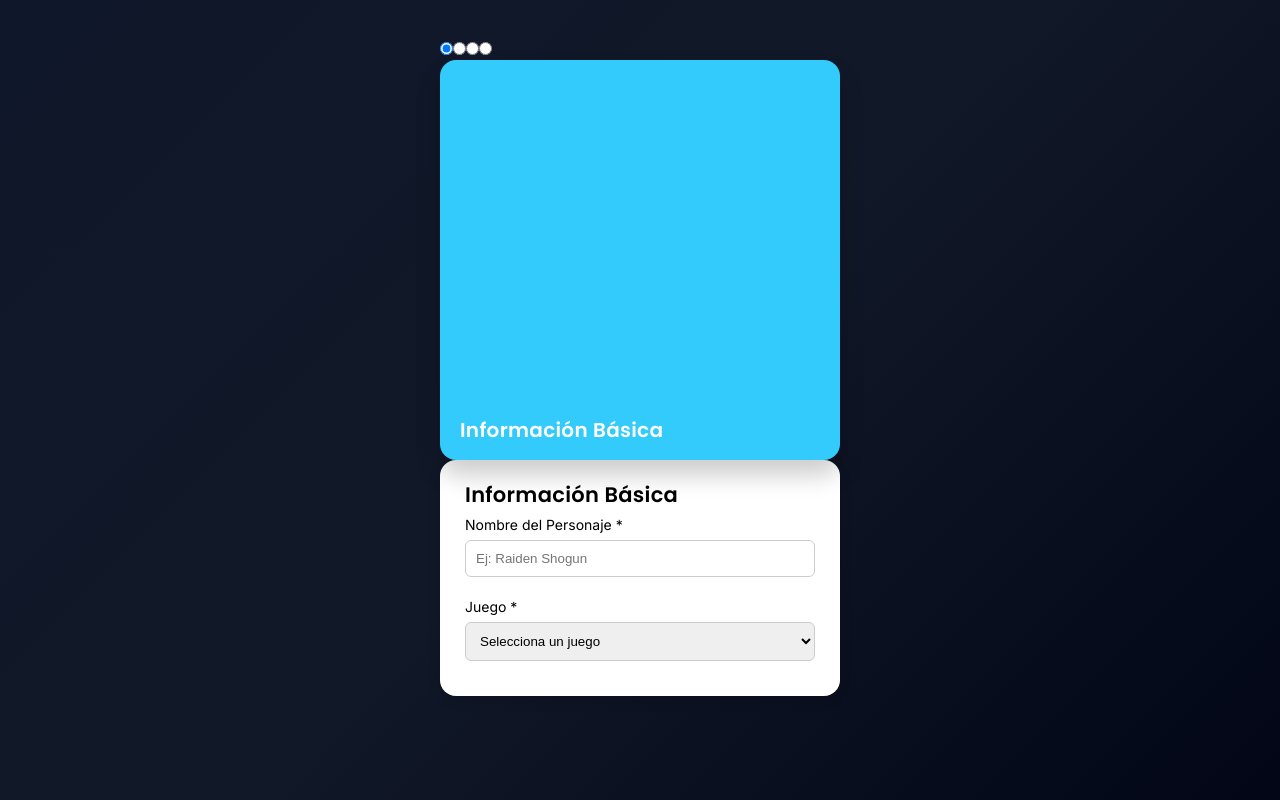
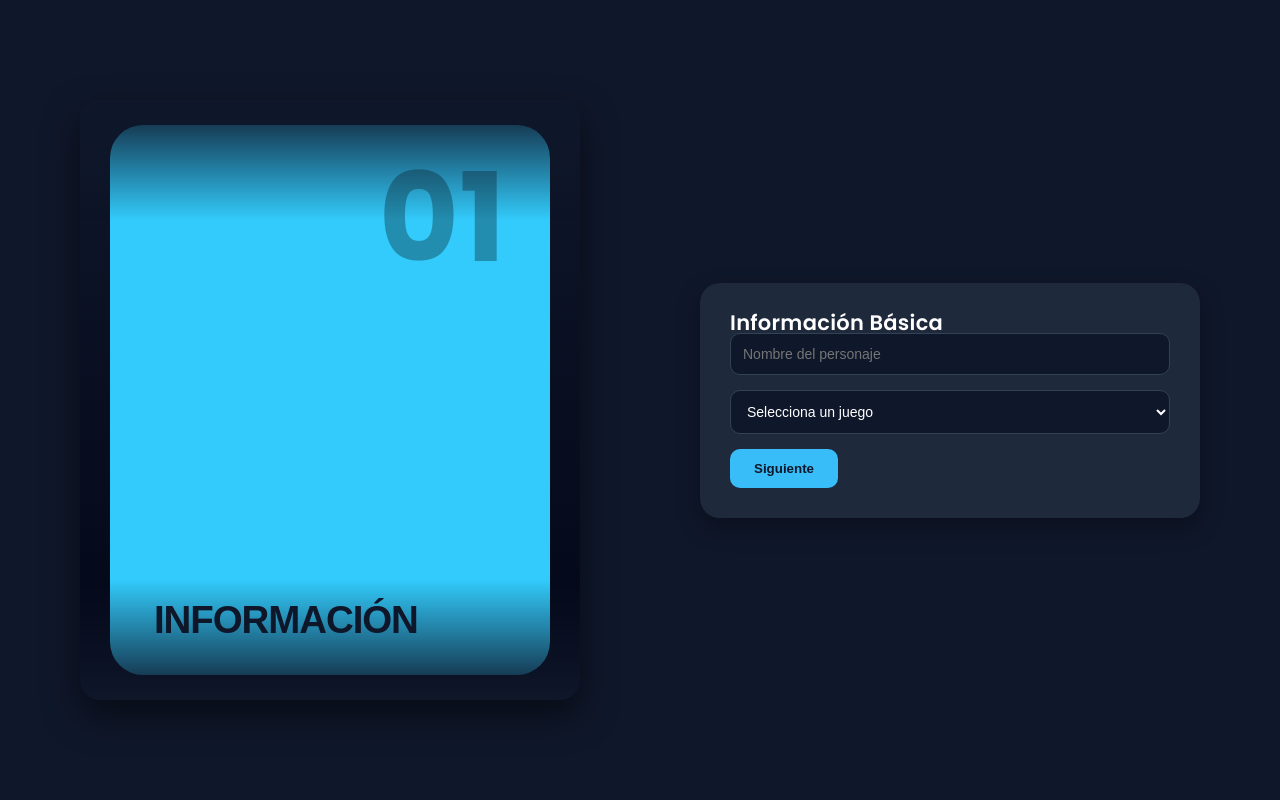
Before and after one commit to marcomorales-web/web-octavo-AdolfoCruz, an Angular app: page /creacion-build in a window 1280 px wide. Built offline with nearby package versions, Linux system fonts and the light colour scheme.

Commit message:
Actualizacion

```diff
--- a/package.json
+++ b/package.json
@@ -34,7 +34,10 @@
     "@angular/platform-server": "^21.1.0",
     "@angular/router": "^21.1.0",
     "@angular/ssr": "^21.1.2",
+    "@apollo/client": "^4.1.6",
+    "apollo-angular": "^13.0.0",
     "express": "^5.1.0",
+    "graphql": "^16.13.2",
     "rxjs": "~7.8.0",
     "tslib": "^2.3.0"
   },
--- a/src/app/app.config.ts
+++ b/src/app/app.config.ts
@@ -1,7 +1,7 @@
 import { ApplicationConfig, provideBrowserGlobalErrorListeners } from '@angular/core';
 import { provideRouter } from '@angular/router';
 import { provideClientHydration, withEventReplay } from '@angular/platform-browser';
-import { provideHttpClient } from '@angular/common/http';
+import { provideHttpClient, withFetch } from '@angular/common/http';
 import { provideAnimations } from '@angular/platform-browser/animations';
 
 import { routes } from './app.routes';
@@ -11,6 +11,7 @@ export const appConfig: ApplicationConfig = {
     provideBrowserGlobalErrorListeners(),
     provideRouter(routes),
     provideClientHydration(withEventReplay()),
-    provideAnimations()
+    provideAnimations(),
+    provideHttpClient(withFetch())
   ]
 };
--- a/src/app/auth/login/login.html
+++ b/src/app/auth/login/login.html
@@ -9,7 +9,7 @@
   <div class="circle circle-two"></div>
 
   <div class="form-container">
-    <form (submit)="$event.preventDefault()">
+    <form (ngSubmit)="onLogin()">
       <input type="email" placeholder="Ingrese su correo" [(ngModel)]="correo" name="correo" />
 
       <input
@@ -24,7 +24,7 @@
         <a routerLink="/recuperar-contrasena" class="link"> Recuperar contraseña </a>
       </p>
 
-      <button class="btn-sesion" (click)="onLogin()">Iniciar Sesión</button>
+      <button type="submit" class="btn-sesion">Iniciar Sesión</button>
 
       <p class="registro">
         ¿No tienes cuenta?
--- a/src/app/auth/registro/registro.html
+++ b/src/app/auth/registro/registro.html
@@ -10,7 +10,7 @@
     <div class="circle circle-two"></div>
 
     <div class="form-container">
-      <form (submit)="$event.preventDefault()">
+      <form (ngSubmit)="registrar()">
         <input
           type="text"
           placeholder="Ingrese su nombre"
@@ -54,9 +54,9 @@
         />
 
         <div class="botones">
-          <button class="btn-gamer" routerLink="/login">Regresar</button>
+          <button type="button" class="btn-gamer" routerLink="/login">Regresar</button>
 
-          <button class="btn-gamer" (click)="registrar()">Registrarte</button>
+          <button type="submit" class="btn-gamer">Registrarte</button>
         </div>
       </form>
     </div>
--- a/src/app/pages/creacion-build/creacion-build.css
+++ b/src/app/pages/creacion-build/creacion-build.css
@@ -2,152 +2,164 @@
   display: flex;
   gap: 40px;
   padding: 40px;
+  background: #0f172a;
+  min-height: 100vh;
+  color: white;
+  font-family: sans-serif;
+  box-sizing: border-box;
 }
 
-.left-column {
+
+.left-column,
+.right-column {
   flex: 1;
-  position: relative;
-  perspective: 1200px;
+  display: flex;
+  justify-content: center;
+  align-items: center;
 }
 
-#wrap {
-  width: 400px;
-  height: 400px;
+.cards-container {
+  width: 500px;
+  height: 600px;
   position: relative;
-  margin: auto;
-  transform-style: preserve-3d;
+  overflow: hidden;
+  border-radius: 20px;
+  background: linear-gradient(to bottom, #0f172a, #020617);
+  box-shadow: 0 15px 35px rgba(0,0,0,0.5);
 }
 
-.innerwrap {
+.wheel {
+  display: flex;
+  flex-direction: column;
+  align-items: center;
+  position: absolute;
   width: 100%;
-  height: 100%;
-  position: relative;
-}
-
-.cards {
-  width: 100%;
-  height: 100%;
-  position: relative;
+  left: 0;
+  top: 0;
+  transition: top 0.6s cubic-bezier(0.4, 0, 0.2, 1);
 }
 
 .cardwrap {
-  position: absolute;
   width: 100%;
-  height: 100%;
-  transition: transform 0.6s ease, opacity 0.6s ease;
+  height: 600px;
+  display: flex;
+  justify-content: center;
+  align-items: center;
 }
 
 .card {
-  width: 100%;
-  height: 100%;
-  border-radius: 16px;
-  background: #32cbfb;
+  width: 400px;
+  height: 500px;
+  border-radius: 30px;
+  padding: 40px;
+
   display: flex;
-  align-items: flex-end;
-  padding: 20px;
-  box-shadow: 0 15px 25px rgba(0,0,0,0.2);
-  color: #fff;
+  flex-direction: column;
+  justify-content: space-between;
+
+  background: #334155;
+  opacity: 0.1;
+  transition: transform 0.4s ease, opacity 0.4s ease;
+  box-sizing: border-box;
+  position: relative;
+  transform: perspective(1000px) rotateX(10deg);
 }
 
-.card .inner h1 {
+.card h2 {
   margin: 0;
-  font-size: 20px;
+  font-size: 8em;
+  font-weight: 900;
+  color: rgba(0,0,0,0.5);
+  text-align: right;
+  line-height: 0.8;
 }
 
-.card .text p {
-  font-size: 14px;
-  margin-top: 10px;
+.card p {
+  margin: 0;
+  font-size: 2.5em;
+  font-weight: bold;
+  text-transform: uppercase;
+  letter-spacing: -1px;
 }
 
-.cardwrap {
-  opacity: 0;
-  transform: translateX(100%);
+.card.active {
+  opacity: 1;
+  z-index: 10;
+  transform: perspective(1000px) rotateX(0deg) scale(1.1);
 }
 
-#card1:checked ~ .innerwrap .cards .cardwrap:nth-child(1),
-#card2:checked ~ .innerwrap .cards .cardwrap:nth-child(2),
-#card3:checked ~ .innerwrap .cards .cardwrap:nth-child(3),
-#card4:checked ~ .innerwrap .cards .cardwrap:nth-child(4) {
-  opacity: 1;
-  transform: translateX(0);
-  z-index: 10;
+
+.cards-container::before,
+.cards-container::after {
+  content: '';
+  position: absolute;
+  width: 100%;
+  height: 120px;
+  left: 0;
+  z-index: 20;
+  pointer-events: none;
 }
 
-/* Flechas */
-.arrow {
-  position: absolute;
-  top: 50%;
-  transform: translateY(-50%);
-  font-size: 32px;
-  cursor: pointer;
-  color: #111827;
-  z-index: 100;
+.cards-container::before {
+  top: 0;
+  background: linear-gradient(to bottom, #0f172a 0%, transparent 100%);
 }
 
-.arrow.prev {
-  left: -50px;
+.cards-container::after {
+  bottom: 0;
+  background: linear-gradient(to top, #0f172a 0%, transparent 100%);
 }
 
-.arrow.next {
-  right: -50px;
+.cardwrap:nth-child(1) .card { background: #32cbfb; color: #0f172a; }
+.cardwrap:nth-child(2) .card { background: #fc3359; color: white; }
+.cardwrap:nth-child(3) .card { background: #fefb3a; color: #0f172a; }
+.cardwrap:nth-child(4) .card { background: #34d399; color: #0f172a; }
+.cardwrap:nth-child(odd) .card h2 { color: rgba(0,0,0,0.3); }
+.cardwrap:nth-child(even) .card h2 { color: rgba(0,0,0,0.4); }
+
+.form-step {
+  background: #1e293b;
+  padding: 30px;
+  border-radius: 20px;
+  width: 100%;
+  max-width: 500px;
+  box-shadow: 0 10px 25px rgba(0,0,0,0.3);
 }
 
-.right-column {
-  flex: 1;
+input, select, textarea {
+  width: 100%;
+  padding: 12px;
+  margin-bottom: 15px;
+  border-radius: 10px;
+  border: 1px solid #334155;
+  background: #0f172a;
+  color: white;
+  font-size: 1em;
+  box-sizing: border-box;
 }
 
-.form-step {
-  display: none;
+textarea {
+  resize: vertical;
+  min-height: 120px;
 }
 
-#card1:checked ~ .right-column #form1,
-#card2:checked ~ .right-column #form2,
-#card3:checked ~ .right-column #form3,
-#card4:checked ~ .right-column #form4 {
-  display: block;
+button {
+  padding: 12px 24px;
+  border-radius: 10px;
+  border: none;
+  background: #38bdf8;
+  color: #0f172a;
+  font-weight: bold;
+  cursor: pointer;
+  transition: background 0.3s;
 }
 
-form section {
-  background: #fff;
-  padding: 25px;
-  border-radius: 16px;
-  box-shadow: 0 4px 12px rgba(0,0,0,0.15);
+button:hover {
+  background: #0ea5e9;
 }
 
-form label {
-  display: block;
-  margin: 10px 0 5px;
-  font-size: 14px;
+.nav-buttons {
+  display: flex;
+  justify-content: space-between;
+  margin-top: 20px;
 }
-
-form input, form select, form textarea {
-  width: 100%;
-  padding: 10px;
-  border-radius: 6px;
-  border: 1px solid #ccc;
-  margin-bottom: 10px;
-}
-
-form textarea {
-  resize: none;
-}
-
-/* Responsive */
-@media(max-width: 900px){
-  .build-page {
-    flex-direction: column;
-  }
-
-  .arrow.prev {
-    left: 10px;
-  }
-
-  .arrow.next {
-    right: 10px;
-  }
-
-  #wrap {
-    width: 100%;
-    height: 250px;
-  }
-}
--- a/src/app/pages/creacion-build/creacion-build.html
+++ b/src/app/pages/creacion-build/creacion-build.html
@@ -1,73 +1,69 @@
 <div class="build-page">
   <div class="left-column">
-    <div id="wrap">
-      <!-- Radios para control -->
-      <input type="radio" name="rad" class="trigger" id="card1" checked />
-      <input type="radio" name="rad" class="trigger" id="card2" />
-      <input type="radio" name="rad" class="trigger" id="card3" />
-      <input type="radio" name="rad" class="trigger" id="card4" />
+    <div class="cards-container">
 
-      <div class="innerwrap">
-        <div class="cards">
-          <div class="cardwrap">
-            <div class="card"><div class="inner"><h1>Información Básica</h1></div></div>
-          </div>
-          <div class="cardwrap">
-            <div class="card"><div class="inner"><h1>Artefactos / Equipamiento</h1></div></div>
-          </div>
-          <div class="cardwrap">
-            <div class="card"><div class="inner"><h1>Estadísticas</h1></div></div>
-          </div>
-          <div class="cardwrap">
-            <div class="card"><div class="inner"><h1>Notas y Consejos</h1></div></div>
+      <div class="wheel" [style.top]="-(currentStep * 600) + 'px'">
+
+        <div class="cardwrap" *ngFor="let card of cards; let i = index">
+
+          <div class="card" [class.active]="i === currentStep">
+
+            <h2>0{{ i + 1 }}</h2>
+            <p>{{ card }}</p>
+
           </div>
         </div>
+
       </div>
-
-      <!-- Forms dentro del wrap -->
-      <div class="right-column">
-        <form id="buildForm">
-          <section class="form-step" id="form1">
-            <h2>Información Básica</h2>
-            <div>
-              <label>Nombre del Personaje *</label>
-              <input type="text" placeholder="Ej: Raiden Shogun" />
-            </div>
-            <div>
-              <label>Juego *</label>
-              <select>
-                <option value="">Selecciona un juego</option>
-                <option>Genshin Impact</option>
-                <option>Honkai Star Rail</option>
-                <option>7 Deadly Sins</option>
-              </select>
-            </div>
-          </section>
-
-          <section class="form-step" id="form2">
-            <h2>Artefactos / Equipamiento</h2>
-            <div>
-              <input type="text" placeholder="Slot (Ej: Flower)" />
-              <input type="text" placeholder="Nombre del Set" />
-              <input type="text" placeholder="Stat principal" />
-            </div>
-          </section>
-
-          <section class="form-step" id="form3">
-            <h2>Estadísticas</h2>
-            <div>
-              <input type="text" placeholder="Nombre (Ej: CRIT Rate)" />
-              <input type="text" placeholder="Valor (Ej: 65%)" />
-            </div>
-          </section>
-
-          <section class="form-step" id="form4">
-            <h2>Notas y Consejos</h2>
-            <textarea rows="6" placeholder="Escribe consejos, prioridades de stats..."></textarea>
-          </section>
-        </form>
-      </div>
-
     </div>
   </div>
+
+  <div class="right-column">
+    <section *ngIf="currentStep === 0" class="form-step">
+      <h2>Información Básica</h2>
+      <input [(ngModel)]="personaje" placeholder="Nombre del personaje" />
+      <select [(ngModel)]="juego" (change)="onJuegoChange()">
+        <option value="">Selecciona un juego</option>
+        <option>Genshin Impact</option>
+        <option>Honkai Star Rail</option>
+      </select>
+      <button (click)="nextStep()">Siguiente</button>
+    </section>
+
+    <section *ngIf="currentStep === 1" class="form-step">
+      <h2>Equipamiento</h2>
+      <div *ngFor="let eq of equipamientos; let i = index" class="equip-item">
+        <input [(ngModel)]="eq.slot" placeholder="Slot" style="flex: 1;" readonly />
+        <input [(ngModel)]="eq.nombre" placeholder="Item" style="flex: 2;" />
+        <input [(ngModel)]="eq.stat" placeholder="Stat" style="flex: 1;" />
+      </div>
+      <button (click)="agregarEquipamiento()">+ Agregar</button>
+      <div class="nav-buttons">
+        <button (click)="prevStep()">Atras</button>
+        <button (click)="nextStep()">Siguiente</button>
+      </div>
+    </section>
+
+    <section *ngIf="currentStep === 2" class="form-step">
+      <h2>Stats</h2>
+      <div *ngFor="let stat of stats; let i = index" class="stat-item">
+        <input [(ngModel)]="stat.nombre" placeholder="Stat" />
+        <input [(ngModel)]="stat.valor" placeholder="Valor" />
+      </div>
+      <button (click)="agregarStat()">+ Agregar</button>
+      <div class="nav-buttons">
+        <button (click)="prevStep()">Atras</button>
+        <button (click)="nextStep()">Siguiente</button>
+      </div>
+    </section>
+
+    <section *ngIf="currentStep === 3" class="form-step">
+      <h2>Notas</h2>
+      <textarea [(ngModel)]="notas"></textarea>
+      <div class="nav-buttons">
+        <button (click)="prevStep()">Atras</button>
+        <button (click)="guardarBuild()">Guardar</button>
+      </div>
+    </section>
+  </div>
 </div>
--- a/src/app/pages/creacion-build/creacion-build.ts
+++ b/src/app/pages/creacion-build/creacion-build.ts
@@ -1,40 +1,85 @@
 import { Component } from '@angular/core';
 import { CommonModule } from '@angular/common';
-import { trigger, transition, style, animate } from '@angular/animations';
 import { RouterModule } from '@angular/router';
+import { FormsModule } from '@angular/forms';
 
 @Component({
   selector: 'app-creacion-build',
   standalone: true,
-  imports: [CommonModule, RouterModule],
+  imports: [CommonModule, RouterModule, FormsModule],
   templateUrl: './creacion-build.html',
   styleUrls: ['./creacion-build.css'],
-  animations: [
-    trigger('fadeSlide', [
-      transition(':increment', [
-        style({ transform: 'translateX(100px)', opacity: 0 }),
-        animate('400ms ease-out', style({ transform: 'translateX(0)', opacity: 1 })),
-      ]),
-
-      transition(':decrement', [
-        style({ transform: 'translateX(-100px)', opacity: 0 }),
-        animate('400ms ease-out', style({ transform: 'translateX(0)', opacity: 1 })),
-      ]),
-    ]),
-  ],
 })
 export class CreacionBuild {
-  currentStep = 1;
+  currentStep = 0;
+  cards = ['Información', 'Equipamiento', 'Stats', 'Notas'];
+  angle = 90;
+
+  personaje = '';
+  juego = '';
+  equipamientos: any[] = [];
+  stats: any[] = [];
+  notas = '';
+
+  configuraciones: any = {
+    'Genshin Impact': ['Flor', 'Pluma', 'Reloj', 'Copa', 'Corona'],
+    'Honkai Star Rail': ['Cabeza', 'Manos', 'Cuerpo', 'Pies', 'Esfera', 'Cuerda'],
+    Default: [],
+  };
+
+  onJuegoChange() {
+    const config = this.configuraciones[this.juego] || this.configuraciones['Default'];
+    this.equipamientos = config.map((slot: string) => ({
+      slot,
+      nombre: '',
+      stat: '',
+    }));
+  }
+
+  agregarEquipamiento() {
+    this.equipamientos.push({ slot: '', nombre: '', stat: '' });
+  }
+
+  eliminarEquipamiento(index: number) {
+    this.equipamientos.splice(index, 1);
+  }
+
+  agregarStat() {
+    this.stats.push({ nombre: '', valor: '' });
+  }
+
+  eliminarStat(index: number) {
+    this.stats.splice(index, 1);
+  }
 
   nextStep() {
-    if (this.currentStep < 4) {
+    if (this.currentStep < this.cards.length - 1) {
       this.currentStep++;
     }
   }
 
   prevStep() {
-    if (this.currentStep > 1) {
+    if (this.currentStep > 0) {
       this.currentStep--;
     }
   }
+
+  getRotation(): string {
+    const totalRotation = -(this.currentStep * this.angle);
+    return `translate(-50%, -50%) rotate(${totalRotation}deg)`;
+  }
+
+  guardarBuild() {
+    const build = {
+      personaje: this.personaje,
+      juego: this.juego,
+      equipamientos: this.equipamientos,
+      stats: this.stats,
+      notas: this.notas,
+    };
+    const builds = JSON.parse(localStorage.getItem('builds') || '[]');
+    builds.push(build);
+    localStorage.setItem('builds', JSON.stringify(builds));
+    console.log('Build guardada:', build);
+  }
 }
--- a/src/app/servicio/authService/auth.service.ts
+++ b/src/app/servicio/authService/auth.service.ts
@@ -13,7 +13,7 @@ export class AuthService {
 
   constructor() {}
 
-  // helper: verificar navegador
+  // verificar navegador
   private isBrowser(): boolean {
     return isPlatformBrowser(this.platformId);
   }
```
Also changed, not shown: src/app/pages/build-info/build-info.css (+30 -0 lines), src/app/pages/build-info/build-info.html (+19 -1 lines), src/app/pages/build-info/build-info.ts (+22 -1 lines), src/app/servicio/personajesService/personajes.service.ts (+38 -0 lines), 1 other file (tests, documents, lock files or other folders).
